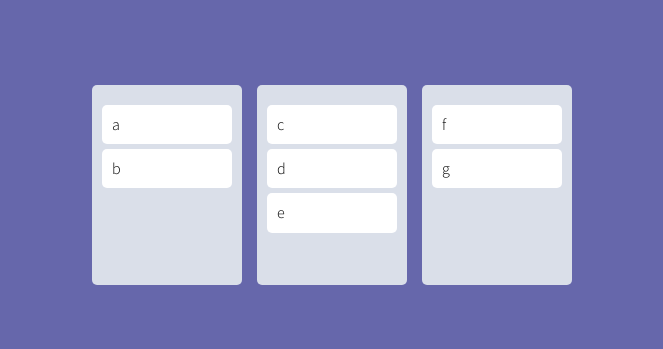
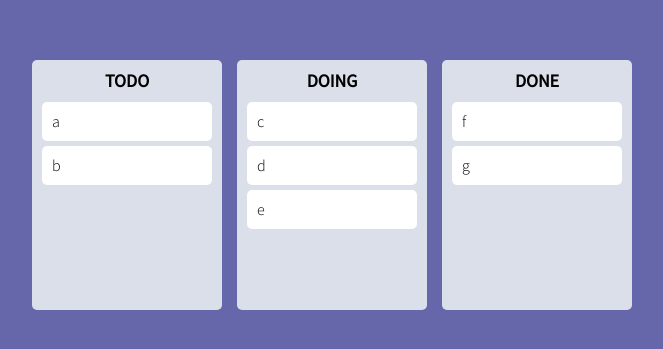
Before and after one commit to jmpark-JYG/react-study, a React (Create React App) app: page / in a window 1280 px wide. Shown: the part 215-564 px from the top of the page, without its empty margins (308-971 px from the left). Built offline with nearby package versions, Linux system fonts and the light colour scheme.

Commit message:
fix: Board title 추가

```diff
--- a/src/App.tsx
+++ b/src/App.tsx
@@ -34,7 +34,7 @@
 
 const Wrapper = styled.div`
   display: flex;
-  max-width: 480px;
+  max-width: 600px;
   width: 100%;
   margin: 0 auto;
   justify-content: center;
--- a/src/components/todo/Board.tsx
+++ b/src/components/todo/Board.tsx
@@ -9,24 +9,34 @@
 
 function Board({ boardId, todos }: BoardProps) {
   return (
+    <Wrapper>
+      <Title>{boardId}</Title>
       <Droppable droppableId={boardId}>
         {(provided) => (
-        <Wrapper ref={provided.innerRef} {...provided.droppableProps}>
+          <div ref={provided.innerRef} {...provided.droppableProps}>
             {todos.map((todo, index) => (
               <DraggableCard key={index} index={index} todo={todo} />
             ))}
             {provided.placeholder}
-        </Wrapper>
+          </div>
         )}
       </Droppable>
+    </Wrapper>
   );
 }
 
 const Wrapper = styled.div`
-  padding: 20px 10px;
+  padding: 10px 10px 20px;
   background-color: #dadfe9;
   border-radius: 5px;
-  min-height: 200px;
+  min-height: 250px;
+`;
+
+const Title = styled.h2`
+  text-align: center;
+  font-weight: 600;
+  margin-bottom: 10px;
+  font-size: 18px;
 `;
 
 export default Board;
```
Lines whose indentation alone changed are shown as unchanged.
